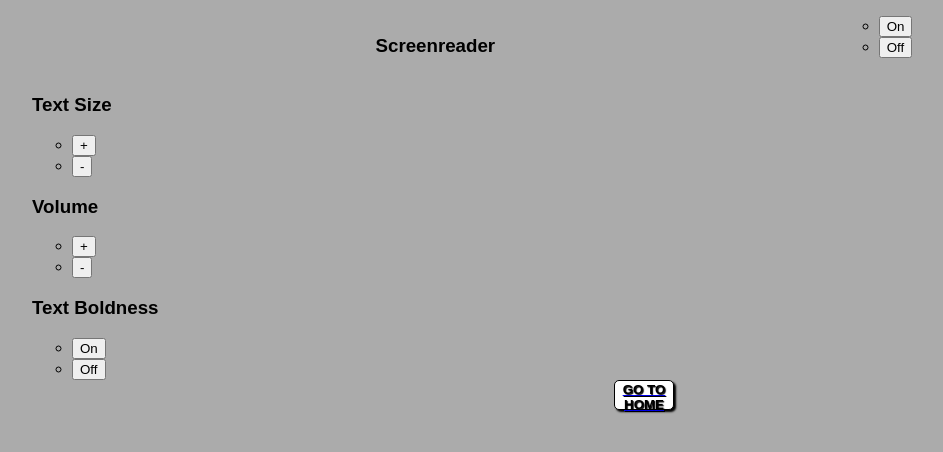
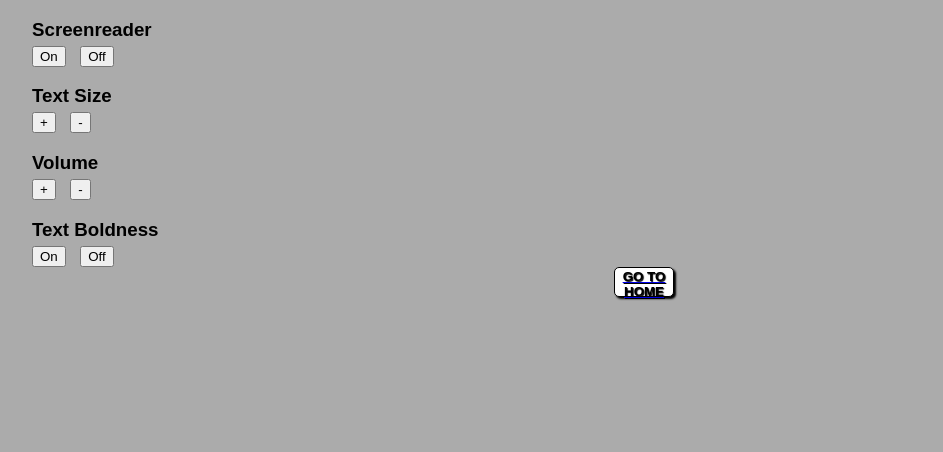
Before and after one commit to cfgglasgow24/Team-1, a Flask app: page / in a window 1280 px wide. Shown: the top 452 px of the page, without its empty margins (16-959 px from the left). Run offline with Flask 3, Linux system fonts and the light colour scheme.

Commit message:
Inline CSS for quiz

```diff
--- a/DeafBlindTactileQuiz/static/style.css
+++ b/DeafBlindTactileQuiz/static/style.css
@@ -66,13 +66,21 @@
 
 /* Settings Deco */
 
-#Settings-Holder {
-    justify-content: space-evenly;
-    list-style-type: none;
+h3 {
+    margin-bottom: 5px;
 }
 
-#Screen-Reader {
-    display:flex;
+ul ul {
+    list-style-type: none;
+    padding: 0;
+}
+
+ul ul li {
+    display: inline-block;
+    margin-right: 10px;
+}
+
+#Settings-Holder {
     justify-content: space-evenly;
     list-style-type: none;
 }
```
Also changed, not shown: DeafBlindTactileQuiz/templates/quiz.html (+17 -0 lines).
